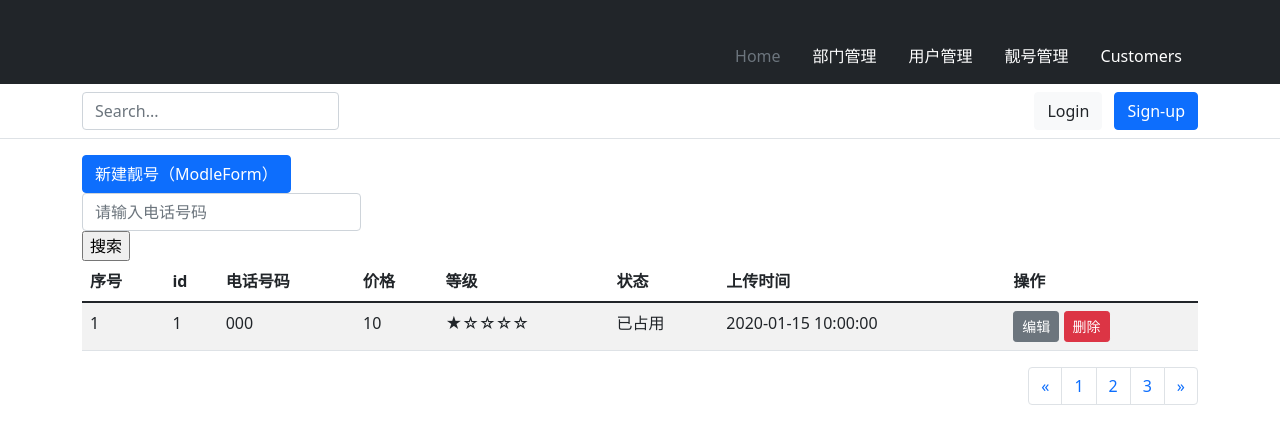
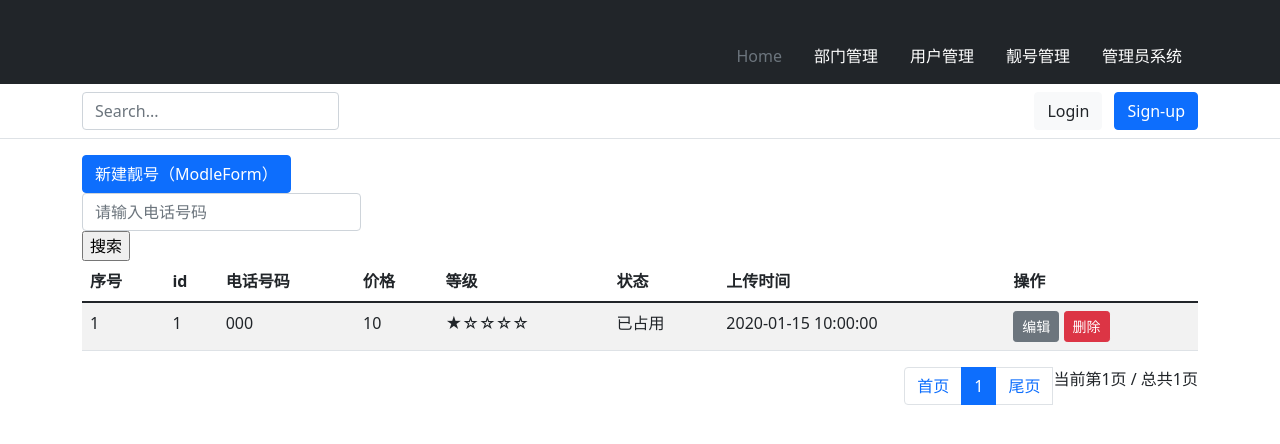
Before and after one commit to LIANGCYRUS/StaffSystemProject, a Django app: page /mobile/ in a window 1280 px wide. Shown: the top 444 px of the page. Run offline with Django 4.2, Linux system fonts and the light colour scheme; tables that the repository leaves empty hold one stand-in row (values such as "Sample post"); some libraries are stand-ins or nearby versions.

Commit message:
分页功能完成,时间控件未完成,现在正在进行管理管系统

```diff
--- a/StaffSystemProject/urls.py
+++ b/StaffSystemProject/urls.py
@@ -37,4 +37,7 @@ urlpatterns = [
     path('mobile/add/', views.mobile_add),
     path('mobile/<int:nid>/edit/', views.mobile_edit),
     path('mobile/<int:nid>/del/', views.mobile_del),
+
+    #管理员管理
+    path('admin/', views.admin),
 ]
--- a/staffsys/models.py
+++ b/staffsys/models.py
@@ -3,7 +3,7 @@ from django.db import models
 
 # Create your models here.
 class staff_department(models.Model):
-    '''员工部门表'''
+    """员工部门表"""
     title = models.CharField(verbose_name='标题', max_length=32)
 
     # 很重要,使其返回是名称而不是对象
@@ -12,7 +12,7 @@ class staff_department(models.Model):
 
 
 class staff_info(models.Model):
-    '''员工表'''
+    """员工表"""
     name = models.CharField(verbose_name='姓名', max_length=16)
     password = models.CharField(verbose_name='密码', max_length=64)
     age = models.IntegerField(verbose_name='年纪')
@@ -31,7 +31,7 @@ class staff_info(models.Model):
 
 
 class Mobile_info(models.Model):
-    '''靓号数据'''
+    """靓号数据"""
     # id 会自动创建
     mobile = models.CharField(verbose_name="手机号码", max_length=11)
     price = models.IntegerField(verbose_name="手机号价格")
@@ -54,3 +54,9 @@ class Mobile_info(models.Model):
     status = models.SmallIntegerField(verbose_name="状态", choices=status_choices, default=2)
     create_time = models.DateTimeField(verbose_name='上传时间')
     # update_time = models.DateTimeField(verbose_name='修改时间', null=True, blank=True)
+
+
+class Admin_info(models.Model):
+    """管理员 数据库表"""
+    admin_username = models.CharField(verbose_name="管理员名", max_length=32)
+    admin_password = models.CharField(verbose_name="管理员密码", max_length=64)
--- a/staffsys/templates/layout.html
+++ b/staffsys/templates/layout.html
@@ -5,6 +5,7 @@
     <meta charset="UTF-8">
     <title>Title</title>
     <link rel="stylesheet" href="{% static 'plugins/bootstrap-5.1.3-dist/css/bootstrap.min.css' %}">
+    {% block css %}{% endblock %}
 </head>
 <body>
 <header>
@@ -41,9 +42,9 @@
               </a>
             </li>
             <li>
-              <a href="#" class="nav-link text-white">
+              <a href="/admin/" class="nav-link text-white">
                 <svg class="bi d-block mx-auto mb-1" width="24" height="24"><use xlink:href="#people-circle"></use></svg>
-                Customers
+                管理员系统
               </a>
             </li>
           </ul>
@@ -69,6 +70,8 @@
 </div>
 
 </body>
+
 <script src="{% static 'js/jquery-3.6.1.js' %}"></script>
 <script src="{% static 'plugins/bootstrap-5.1.3-dist/js/bootstrap.min.js' %}"></script>
+{% block js %}{% endblock %}
 </html>
--- a/staffsys/templates/mobile.html
+++ b/staffsys/templates/mobile.html
@@ -42,19 +42,27 @@
 {#    分页开始    #}
 <nav aria-label="Page navigation">
   <ul class="pagination justify-content-end">
-    <li class="page-item">
-      <a class="page-link" href="#" aria-label="Previous">
-        <span aria-hidden="true">&laquo;</span>
-      </a>
-    </li>
-    <li class="page-item"><a class="page-link" href="#">1</a></li>
-    <li class="page-item"><a class="page-link" href="#">2</a></li>
-    <li class="page-item"><a class="page-link" href="#">3</a></li>
-    <li class="page-item">
-      <a class="page-link" href="#" aria-label="Next">
-        <span aria-hidden="true">&raquo;</span>
-      </a>
-    </li>
+      <li class="page-item"><a class="page-link" href="?page=1" aria-label="Previous">首页</a></li>
+      <li class="page-item">
+          {% if mobile_paginator.has_previous %}
+              <a class="page-link" href="?page={{ mobile_paginator.previous_page_number }}" aria-label="Previous"><span aria-hidden="true">&laquo;</span></a>
+          {% endif %}
+      </li>
+        {% for i in  page_range%}
+            {% if mobile_paginator.number == i %}
+            <li class="page-item active"><a class="page-link" href="?page={{ i }}" aria-label="Previous">{{ i }}</a></li>
+            {% else %}
+            <li class="page-item"><a class="page-link" href="?page={{ i }}" aria-label="Previous">{{ i }}</a></li>
+            {% endif %}
+
+        {% endfor %}
+      <li class="page-item">
+        {% if mobile_paginator.has_next %}
+          <a class="page-link" href="?page={{ mobile_paginator.next_page_number }}" aria-label="Next"><span aria-hidden="true">&raquo;</span></a>
+        {% endif %}
+      </li>
+      <li class="page-item"><a class="page-link" href="?page={{ mobile_paginator.paginator.num_pages }}" aria-label="Previous">尾页</a></li>
+      <li class="page-item"><span>当前第{{ mobile_paginator.number }}页 / 总共{{ mobile_paginator.paginator.num_pages }}页</span></li>
   </ul>
 </nav>
 {#    分页结束    #}
--- a/staffsys/templates/mobile_add.html
+++ b/staffsys/templates/mobile_add.html
@@ -1,4 +1,5 @@
 {% extends 'layout.html' %}
+
 
 {% block content %}
 <form METHOD="post" novalidate>
--- a/staffsys/views.py
+++ b/staffsys/views.py
@@ -7,6 +7,9 @@ from django.core.paginator import Paginator, Page
 
 
 # Create your views here.
+
+# 页码分类
+
 
 
 def index(request):
@@ -63,7 +66,7 @@ class UserModelForm(forms.ModelForm):
 
 
 def user_add(request):
-    '''添加用户 ModelForm'''
+    """添加用户 ModelForm"""
     if request.method == "GET":
         form = UserModelForm()
         return render(request, 'user_add.html', {'form': form})
@@ -129,6 +132,21 @@ class MobileModelForm(forms.ModelForm):
         return txt_mobile
 
 
+def get_page_range(num, total_page, size=7):
+    '''
+    :param num: 当前页数
+    :param total_page: 总页数
+    :param size: 列表的数量，即 上一页 [1,2,3,4,5,6,7] 下一页
+    :return:
+    '''
+
+    #
+    min = num - int(size / 2)
+    min = min if min >= 1 else 1
+    max = min + size - 1
+    max = max if max <= total_page else total_page
+    return range(min, max + 1)
+
 def mobile(request):
     # 快速加入300条数据用于测试
     # for i in range(300):
@@ -157,11 +175,14 @@ def mobile(request):
     # .get_page()是获得当前页数的数据，这个方法的好处是，如果输入大于页数的数，也只会显示最大页数。输入不是数字的，就会显示第一页。十分方便不需要做判断。
     mobile_paginator = paginator.get_page(page)
 
+    # 分页页数
+    page_range = get_page_range(mobile_paginator.number,paginator.num_pages,7)
+
     # ********** 分页处理 - 结束 ********** #
 
     # 搜索条件如果想要放入的是字典，可以用两个 **星号，如果filter为空值，就会搜索全部。
 
-    return render(request, "mobile.html", {"mobile_paginator": mobile_paginator})
+    return render(request, "mobile.html", {"mobile_paginator": mobile_paginator, "page_range":page_range})
 
 
 def mobile_add(request):
@@ -234,3 +255,7 @@ def mobile_del(request, nid):
     # 拿到传入的id后，直接在数据库上删除
     models.Mobile_info.objects.filter(id=nid).delete()
     return redirect('/mobile/')
+
+
+def admin(request):
+    return render(request, "admin.html")
```
Also changed, not shown: staffsys/templates/user_add.html (+21 -0 lines).
